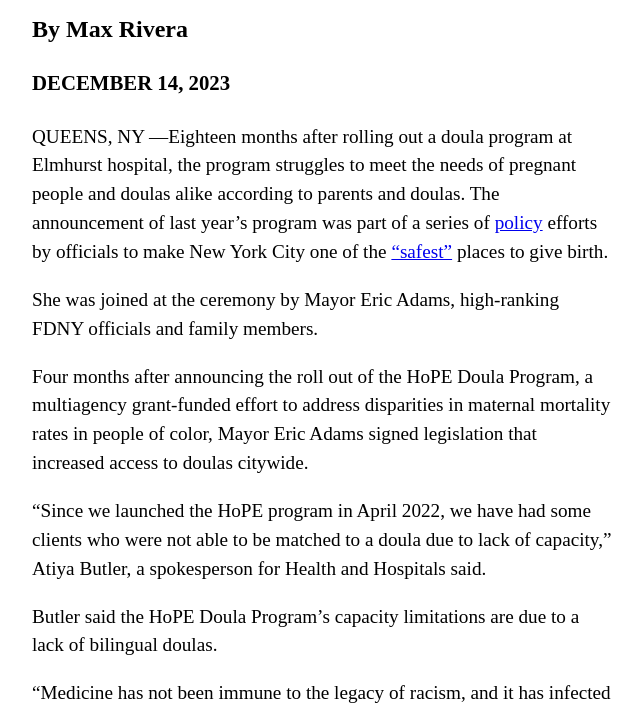
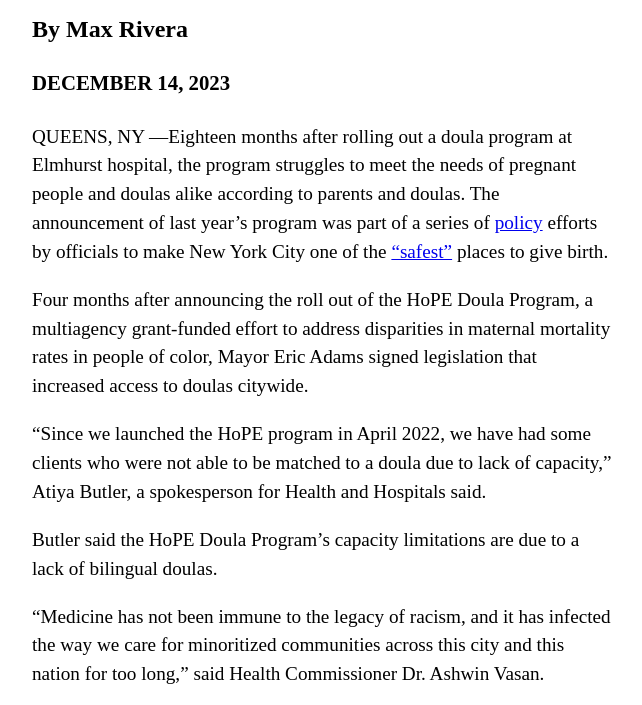
Before and after one commit to maxrivera225/doula, a plain HTML site: page index.html in a window 1280 px wide. Shown: the part 823-1528 px from the top of the page, without its empty margins (318-960 px from the left). Drawn offline with nearby package versions, Linux system fonts and the light colour scheme; grey boxes are pictures that could not be loaded.

Commit message:
Add files via upload
last fix

```diff
--- a/index.html
+++ b/index.html
@@ -32,9 +32,7 @@
 
 			<p class="intro"> <p><span>QUEENS, NY —</span>Eighteen months after rolling out a doula program at Elmhurst hospital, the program struggles to meet the needs of pregnant people and doulas alike according to parents and doulas. The announcement of last year’s program was part of a series of <a href="https://www.nychealthandhospitals.org/pressrelease/elmhurst-and-queens-launch-hope-doula-program/" target="_blank"> policy</a> efforts by officials to make New York City one of the <a href="https://www.nyc.gov/office-of-the-mayor/news/642-22/mayor-adams-signs-legislation-providing-doula-services-across-five-boroughs-strengthen-maternal#/0" target="_blank"> “safest”</a>  places to give birth.
 			</p>
-			<p>
-				She was joined at the ceremony by Mayor Eric Adams, high-ranking FDNY officials and family members.
-			</p>
+
 			<p>Four months after announcing the roll out of the HoPE Doula Program, a multiagency grant-funded effort to address disparities in maternal mortality rates in people of color, Mayor Eric Adams signed legislation that increased access to doulas citywide.<p>
 
 				<p>“Since we launched the HoPE program in April 2022, we have had some clients who were not able to be matched to a doula due to lack of capacity,” Atiya Butler, a spokesperson for Health and Hospitals said.<p>
```
